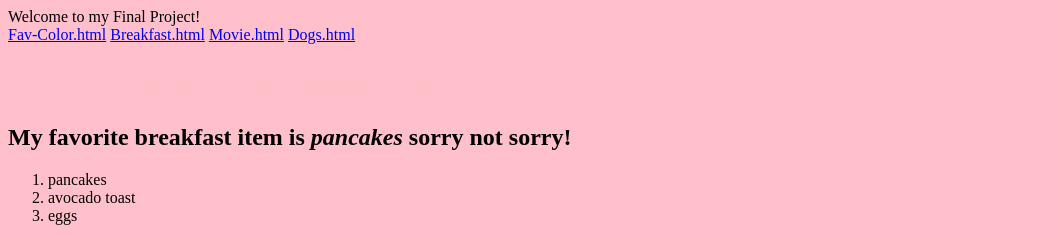
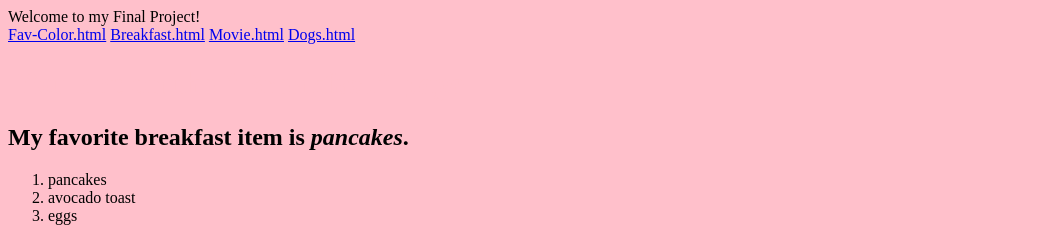
Before and after one commit to KehindeOmo/KehindeOmo-Final, a plain HTML site: page page.html in a window 1280 px wide. Shown: the top 238 px of the page, without its empty margins (0-1058 px from the left). Drawn offline with Linux system fonts and the light colour scheme.

Commit message:
Update page.html

```diff
--- a/page.html
+++ b/page.html
@@ -14,7 +14,7 @@
     <a href="page3.html">Dogs.html</a>
   </nav>
   <h1> You are on the "Breakfast" page </h1>
-  <h2> My favorite breakfast item is <i>pancakes</i> sorry not sorry!
+  <h2> My favorite breakfast item is <i>pancakes</i>.
   </h2>
   <ol>
     <li>pancakes</li>
```
